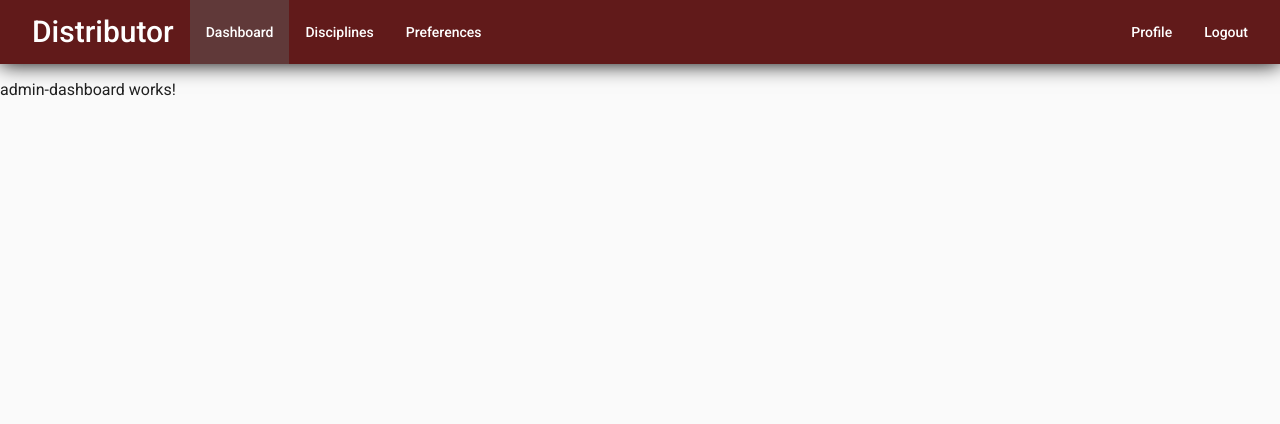
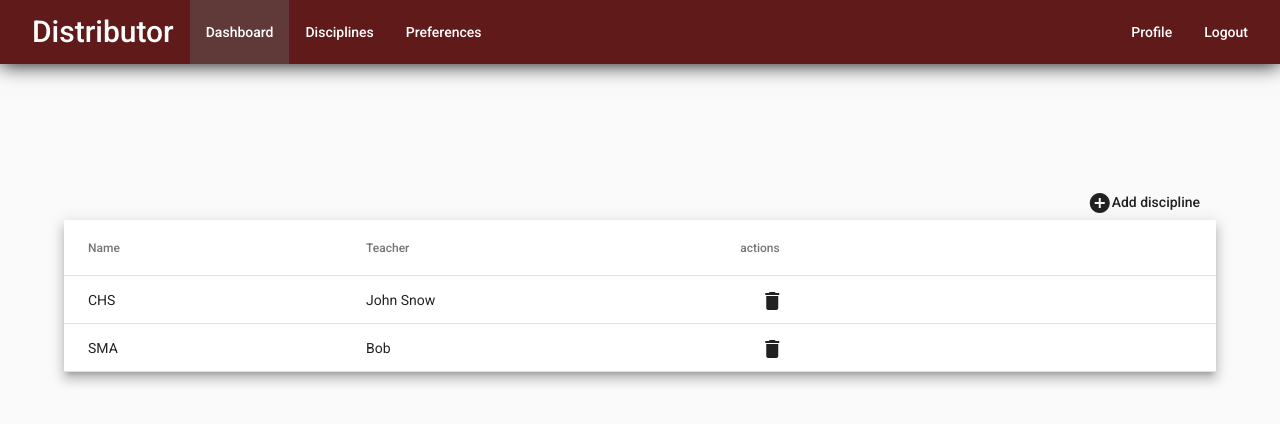
Before and after one commit to MarianFrancescu/Distributor-CLient, an Angular app: page /dashboard in a window 1280 px wide. Shown: the top 424 px of the page. Built offline with nearby package versions, Linux system fonts and the light colour scheme; sample sign-in values are in the browser's storage.

Commit message:
Inserted a prehistoric stepper in the adming add discipline dialog

```diff
--- /dev/null
+++ b/src/app/admin-add-discipline-dialog/admin-add-discipline-dialog.component.html
@@ -0,0 +1,42 @@
+<h3 mat-dialog-title>Please select a discipline from the list below</h3>
+<div mat-dialog-content>
+    <mat-horizontal-stepper>
+        <mat-step [stepControl]="firstFormGroup">
+          <form [formGroup]="firstFormGroup">
+            <ng-template matStepLabel>Fill out your name</ng-template>
+            <mat-form-field appearance="fill">
+              <mat-label>Name</mat-label>
+              <input matInput placeholder="Last name, First name" formControlName="firstCtrl" required>
+            </mat-form-field>
+            <div>
+              <button mat-button matStepperNext>Next</button>
+            </div>
+          </form>
+        </mat-step>
+        <mat-step [stepControl]="secondFormGroup" label="Fill out your address">
+          <form [formGroup]="secondFormGroup">
+            <mat-form-field appearance="fill">
+              <mat-label>Address</mat-label>
+              <input matInput formControlName="secondCtrl" placeholder="Ex. 1 Main St, New York, NY"
+                     required>
+            </mat-form-field>
+            <div>
+              <button mat-button matStepperPrevious>Back</button>
+              <button mat-button matStepperNext>Next</button>
+            </div>
+          </form>
+        </mat-step>
+        <mat-step>
+          <ng-template matStepLabel>Done</ng-template>
+          <p>You are now done.</p>
+          <!-- <div>
+            <button mat-button matStepperPrevious>Back</button>
+            <button mat-button (click)="stepper.reset()">Reset</button>
+          </div> -->
+        </mat-step>
+      </mat-horizontal-stepper>
+</div>
+<div mat-dialog-actions align="end">
+  <button mat-button mat-dialog-close>Cancel</button>
+  <button mat-button [mat-dialog-close]="data.selected">Save</button>
+</div>
--- /dev/null
+++ b/src/app/admin-add-discipline-dialog/admin-add-discipline-dialog.component.ts
@@ -0,0 +1,25 @@
+import { Component, Inject, OnInit } from '@angular/core';
+import { FormBuilder, FormGroup, Validators } from '@angular/forms';
+import { MAT_DIALOG_DATA } from '@angular/material/dialog';
+
+@Component({
+  selector: 'app-admin-add-discipline-dialog',
+  templateUrl: './admin-add-discipline-dialog.component.html',
+  styleUrls: ['./admin-add-discipline-dialog.component.scss']
+})
+export class AdminAddDisciplineDialogComponent implements OnInit {
+
+  firstFormGroup: FormGroup;
+  secondFormGroup: FormGroup;
+  constructor(@Inject(MAT_DIALOG_DATA) public data, private _formBuilder: FormBuilder) { }
+
+  ngOnInit(): void {
+    this.firstFormGroup = this._formBuilder.group({
+      firstCtrl: ['', Validators.required],
+    });
+    this.secondFormGroup = this._formBuilder.group({
+      secondCtrl: ['', Validators.required],
+    });
+  }
+
+}
--- a/src/app/admin-dashboard/admin-dashboard.component.html
+++ b/src/app/admin-dashboard/admin-dashboard.component.html
@@ -1 +1,46 @@
-<p>admin-dashboard works!</p>
+<div class="disciplines-container">
+    <div class="disciplines-tab">
+        <div *ngIf="mockDisciplines?.length > 0; else noDisciplines" class="disciplines-table">
+            <div class="table-add-button">
+                <button mat-button (click)="openDialog()"><mat-icon>add_circle</mat-icon>Add discipline</button>
+            </div>
+
+            <table mat-table [dataSource]="myDataSource" matSort class="mat-elevation-z8" width="100%">
+                <ng-container matColumnDef="name">
+                <th mat-header-cell *matHeaderCellDef>Name</th>
+                <td mat-cell *matCellDef="let element">{{element.name}}</td>
+                </ng-container>
+                <ng-container matColumnDef="teacher">
+                    <th mat-header-cell *matHeaderCellDef>Teacher</th>
+                    <td mat-cell *matCellDef="let element">{{element.teacher}}</td>
+                    </ng-container>
+                <ng-container matColumnDef="actions">
+                    <th mat-header-cell *matHeaderCellDef>
+                        actions
+                    </th>
+                    <td mat-cell *matCellDef="let element" class="no-field-padding">
+                        <div class="icons">
+                        <button mat-button>
+                            <mat-icon class="delete-icon" (click)="unenrollUser(element._id, $event)">delete</mat-icon>
+                        </button>
+                        </div>
+                    </td>
+                </ng-container>
+                <tr mat-header-row *matHeaderRowDef="['name', 'teacher', 'actions']"></tr>
+                <tr mat-row *matRowDef="let row; columns: ['name', 'teacher', 'actions']" (click)="getSelectedRow(row)"></tr>
+            </table>
+        </div>
+    <div>
+
+    <ng-template #noDisciplines>
+        <div class="no-discipline">
+            <button mat-button (click)="openDialog()">
+                <span class="add-button">
+                    <mat-icon class="add-icon">library_add</mat-icon>
+                    Add discipline
+                </span>
+            </button>
+            You've not selected any discipline
+        </div>
+    </ng-template>
+</div>
--- a/src/app/admin-dashboard/admin-dashboard.component.scss
+++ b/src/app/admin-dashboard/admin-dashboard.component.scss
@@ -0,0 +1,47 @@
+.disciplines-container {
+    display: flex;
+    flex-direction: column;
+}
+
+.disciplines-tab {
+    padding-top: 120px;
+    display: flex;
+    flex-direction: column;
+    justify-content: center;
+
+    .no-discipline {
+        display: flex;
+        flex-direction: column;
+        align-items: center;
+    }
+
+    .table-add-button {
+        display: flex;
+        flex-direction: row;
+        justify-content: flex-end;
+    }
+}
+
+.disciplines-table {
+    width: 90%;
+    margin: auto;
+}
+
+
+
+.add-button {
+    display: flex;
+    flex-direction: column;
+    align-items: center;
+
+    .add-icon {
+        width: 100px;
+        height: 100px;
+        font-size: 100px;
+    }
+}
+
+.mat-row:hover {
+    cursor: pointer;
+    background-color: #e8eaf6;
+}
--- a/src/app/admin-dashboard/admin-dashboard.component.ts
+++ b/src/app/admin-dashboard/admin-dashboard.component.ts
@@ -1,4 +1,9 @@
 import { Component, OnInit } from '@angular/core';
+import { MatDialog } from '@angular/material/dialog';
+import { MatTableDataSource } from '@angular/material/table';
+import { AdminAddDisciplineDialogComponent } from '../admin-add-discipline-dialog/admin-add-discipline-dialog.component';
+import { mockedDisciplines } from '../mock-data/disciplines.mock';
+import { Discipline } from '../models/discipline.interface';
 
 @Component({
   selector: 'app-admin-dashboard',
@@ -7,9 +12,31 @@ import { Component, OnInit } from '@angular/core';
 })
 export class AdminDashboardComponent implements OnInit {
 
-  constructor() { }
+  selected: any;
+  mockDisciplines = mockedDisciplines;
+  disciplines = [];
+  myDataSource: MatTableDataSource<Discipline>;
+
+  constructor(private dialog: MatDialog) { }
 
   ngOnInit(): void {
+    this.myDataSource = new MatTableDataSource<Discipline>(
+      mockedDisciplines
+    );
+  }
+
+  openDialog(): void {
+    const dialogRef = this.dialog.open(AdminAddDisciplineDialogComponent, {
+      width: '450px',
+      data: { disciplines: this.mockDisciplines, selected: this.selected }
+    });
+
+    dialogRef.afterClosed().subscribe((result) => {
+      if (result) {
+        //add that discipline
+      }
+      console.log('The dialog was closed', this.mockDisciplines);
+    });
   }
 
 }
--- a/src/app/app.module.ts
+++ b/src/app/app.module.ts
@@ -34,6 +34,7 @@ import { DisciplinePreferencesComponent } from './discipline-preferences/discipl
 import { HttpClientModule } from '@angular/common/http';
 import { AdminDashboardComponent } from './admin-dashboard/admin-dashboard.component';
 import { AppRoutingModule } from './app-routing.module';
+import { AdminAddDisciplineDialogComponent } from './admin-add-discipline-dialog/admin-add-discipline-dialog.component';
 
 @NgModule({
   declarations: [
@@ -52,7 +53,8 @@ import { AppRoutingModule } from './app-routing.module';
     DisciplineDetailsComponent,
     PreferencesComponent,
     DisciplinePreferencesComponent,
-    AdminDashboardComponent
+    AdminDashboardComponent,
+    AdminAddDisciplineDialogComponent
   ],
   imports: [
     BrowserModule,
```
Also changed, not shown: src/app/admin-add-discipline-dialog/admin-add-discipline-dialog.component.scss (added), 1 other file (tests, documents, lock files or other folders).
